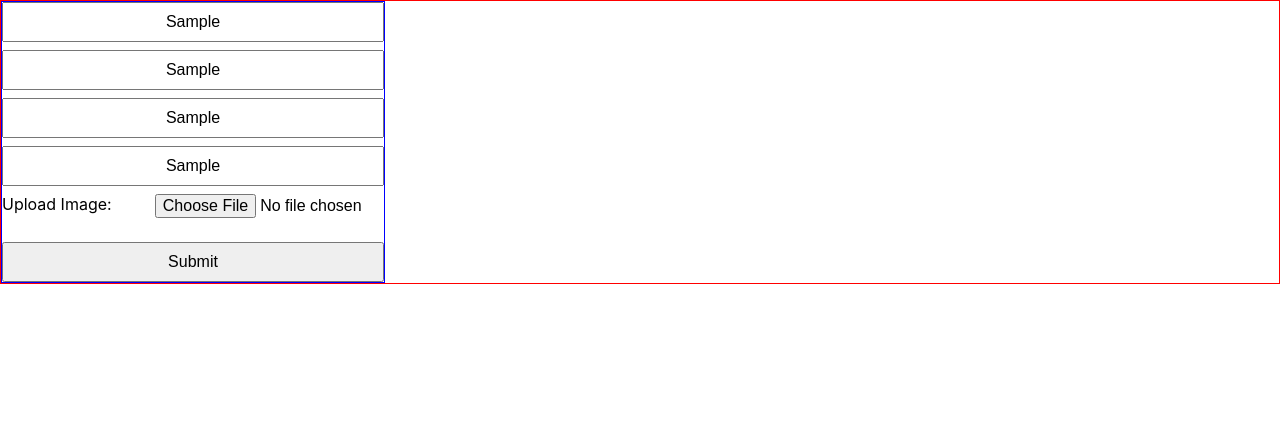
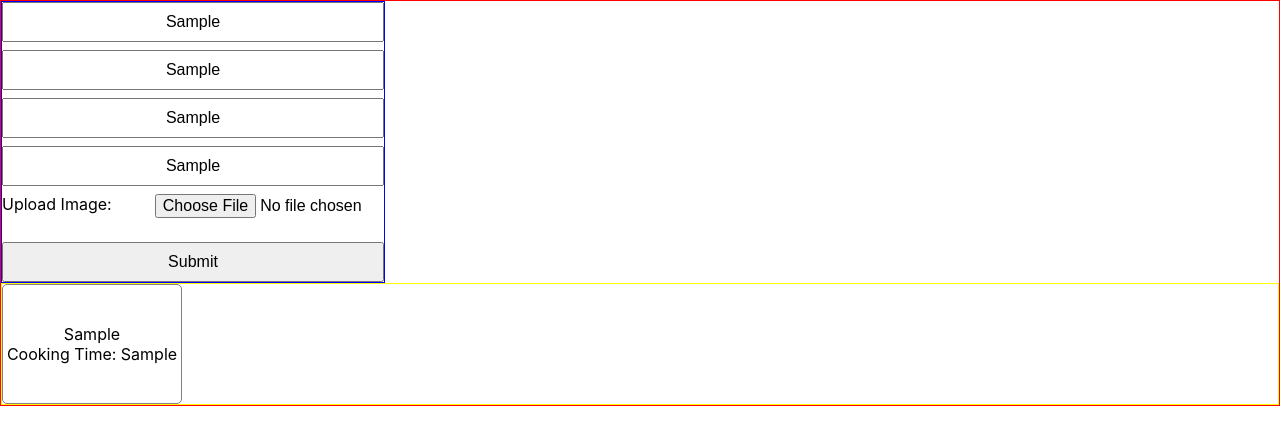
Before and after one commit to vsrathod39/Unit_V_Cooding_Eval_1_C2_Recipe_Tracking_Application_In_React, a React (Create React App) app in the folder recipe-tracking/: page / in a window 1280 px wide. Both pictures are taken after typing "Sample", "Sample", "Sample", "Sample" into the empty fields and a click on the input 193 px from the left and 262 px from the top of the page. Shown: the top 444 px of the page. Built offline with nearby package versions, Linux system fonts and the light colour scheme.

Commit message:
show info completed

```diff
--- a/recipe-tracking/package.json
+++ b/recipe-tracking/package.json
@@ -6,6 +6,7 @@
     "@testing-library/jest-dom": "^5.16.1",
     "@testing-library/react": "^12.1.2",
     "@testing-library/user-event": "^13.5.0",
+    "nanoid": "^3.1.30",
     "react": "^17.0.2",
     "react-dom": "^17.0.2",
     "react-scripts": "5.0.0",
--- a/recipe-tracking/src/components/AppRecipeTracking.jsx
+++ b/recipe-tracking/src/components/AppRecipeTracking.jsx
@@ -7,12 +7,12 @@ export const AppRecipeTracking = () => {
 
   const getFormData = (data) => {
     setList([...list, data]);
-    console.log("data: ", list);
   };
+  console.log("data: ", list);
   return (
     <>
       <RecipeForm getFormData={getFormData} />
-      <ShowRecipeList />
+      <ShowRecipeList data={list} />
     </>
   );
 };
--- a/recipe-tracking/src/components/RecipeForm.Component.jsx
+++ b/recipe-tracking/src/components/RecipeForm.Component.jsx
@@ -1,4 +1,5 @@
 import { useRef, useState } from "react";
+import { nanoid } from "nanoid";
 import { Div } from "../styled-components/RecipeForm.Styled";
 
 export const RecipeForm = ({ getFormData }) => {
@@ -17,11 +18,10 @@ export const RecipeForm = ({ getFormData }) => {
 
   const submitForm = (e) => {
     e.preventDefault();
-    console.log("hi");
+    formData.nano_id = nanoid();
     getFormData(formData);
   };
 
-  console.log(formData);
   return (
     <>
       <Div>
--- a/recipe-tracking/src/components/ShowRecipeList.Component.jsx
+++ b/recipe-tracking/src/components/ShowRecipeList.Component.jsx
@@ -1,16 +1,20 @@
-import { useState } from "react";
+import { useState, useRef } from "react";
 import { Div } from "../styled-components/ShowRecipeList.Styled";
 
-export const ShowRecipeList = ({ data }) => {
+export const ShowRecipeList = ({ data, passid }) => {
   if (!data) {
     return null;
   }
+  const showInfo = (e) => {
+    passid(e.target.id);
+  };
+
   return (
     <>
       <Div>
         {data.map((el) => {
           return (
-            <div>
+            <div key={el.nano_id} id={el.nano_id} onClick={showInfo}>
               <p>{el.title}</p>
               <p>Cooking Time: {el.time}</p>
             </div>
--- a/recipe-tracking/src/styled-components/ShowRecipeList.Styled.jsx
+++ b/recipe-tracking/src/styled-components/ShowRecipeList.Styled.jsx
@@ -2,4 +2,18 @@ import styled from "styled-components";
 
 export const Div = styled.div`
   border: 1px solid yellow;
+  display: flex;
+  gap: 12px;
+  flex-wrap: wrap;
+  & div {
+    border: 1px solid grey;
+    border-radius: 5px;
+    /* padding: 8px; */
+    height: 120px;
+    width: 180px;
+    display: flex;
+    flex-direction: column;
+    justify-content: center;
+    align-items: center;
+  }
 `;
```
Also changed, not shown: recipe-tracking/src/components/ShowInnfo.Component.jsx (added).
